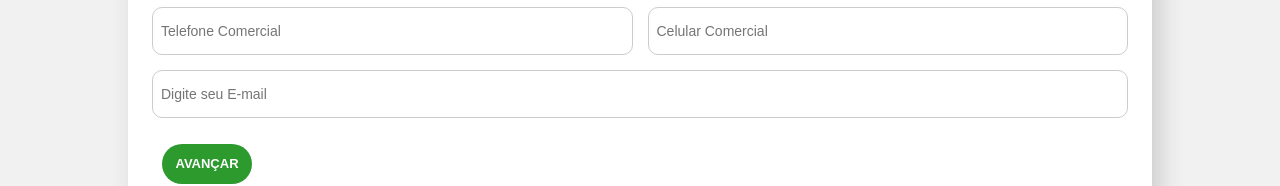
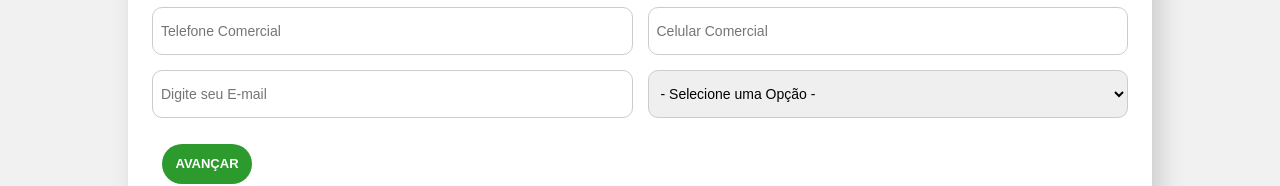
Before and after one commit to dbmesquita/registration_customers, a React (Create React App) app: page / in a window 1280 px wide. Shown: the part 330-516 px from the top of the page. Built offline with nearby package versions, Linux system fonts and the light colour scheme; the HTML template or start-up script is replaced by a standard one.

Commit message:
criado seleção de ramo de atividades

```diff
--- a/src/App.css
+++ b/src/App.css
@@ -31,7 +31,7 @@ body {
   overflow: hidden;
 }
 
-.form input {
+.form input , select {
   border-radius: 10px;
   border: 1px solid #ccc;
   width: 100%;
--- a/src/App.js
+++ b/src/App.js
@@ -28,7 +28,8 @@ class App extends Component {
       own_building: "",
       commercial_phone: "",
       commercial_cell: "",
-      email: ""
+      email: "",
+      ramo: ""
     };
 
     // Bind the submission to handleChange()
--- a/src/components/Step1.js
+++ b/src/components/Step1.js
@@ -78,6 +78,19 @@ const Step1 = (props) => {
               onChange={props.handleInputChange}
               value={props.email}
             />
+            <span className="space"></span>
+            <select
+              type="ramo"
+              placeholder="Ramo de atividades"
+              id="ramo"
+              name="ramo"
+              onChange={props.handleInputChange} >
+              <option value="volvo">- Selecione uma Opção - </option>
+              <option value="volvo">Padaria</option>
+              <option value="saab">Comercio</option>
+              <option value="opel">Supermercado</option>
+              <option value="audi">Restaurante</option>
+            </select>
           </div>
         </div>
       </FormGroup>
```
